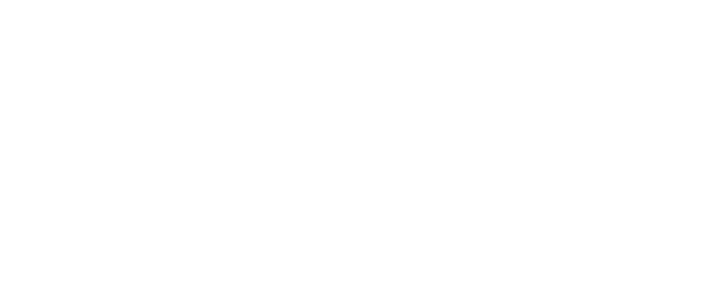
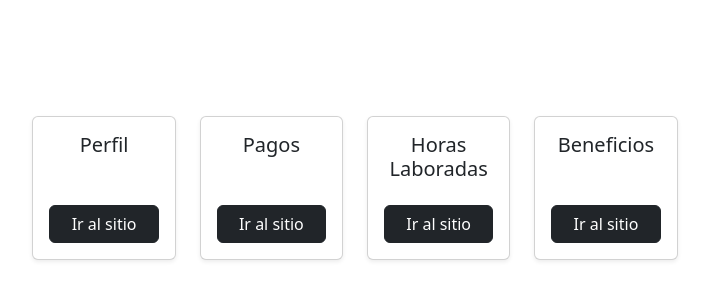
Before and after one commit to luisEChaconC/PI-IngeBases, a Vue app in the folder frontend/: page /main-menu in a window 1280 px wide. Before the commit this address had no page. Shown: the part 212-512 px from the top of the page, without its empty margins (285-994 px from the left). Built offline with nearby package versions, Linux system fonts and the light colour scheme.

Commit message:
feat(view-main-menu): add route for MainMenu view and initial implementation of employee and supervisor views

```diff
--- a/frontend/package.json
+++ b/frontend/package.json
@@ -8,6 +8,7 @@
     "lint": "vue-cli-service lint"
   },
   "dependencies": {
+    "bootstrap": "^5.3.5",
     "core-js": "^3.8.3",
     "vue": "^3.2.13",
     "vue-router": "^4.5.0"
--- a/frontend/src/main.js
+++ b/frontend/src/main.js
@@ -2,4 +2,7 @@ import { createApp } from 'vue'
 import App from './App.vue'
 import router from './router'
 
+import 'bootstrap/dist/css/bootstrap.min.css'
+import 'bootstrap'
+
 createApp(App).use(router).mount('#app')
--- a/frontend/src/router/index.js
+++ b/frontend/src/router/index.js
@@ -1,7 +1,9 @@
+import MainMenu from '@/views/MainMenu.vue'
 import { createRouter, createWebHistory } from 'vue-router'
 
-const routes = []
-
+const routes = [
+    { path: '/main-menu', name: 'MainMenu', component: MainMenu }
+]
 const router = createRouter({
     history: createWebHistory(),
     routes,
--- /dev/null
+++ b/frontend/src/views/MainMenu.vue
@@ -0,0 +1,106 @@
+<template>
+  <div class="container d-flex align-items-center justify-content-center vh-100">
+    <div class="row g-4 justify-content-center">
+      <!-- Profile card -->
+      <div v-if="showOption('viewProfile')" class="col-md-3">
+        <div class="card text-center h-100 shadow-sm">
+          <div class="card-body d-flex flex-column justify-content-between">
+            <h5 class="card-title">Perfil</h5>
+            <button class="btn btn-dark mt-3" mt-auto>Ir al sitio</button>
+          </div>
+        </div>
+      </div>
+
+      <!-- Payments card -->
+      <div v-if="showOption('viewPayments')" class="col-md-3">
+        <div class="card text-center h-100 shadow-sm">
+          <div class="card-body d-flex flex-column justify-content-between">
+            <h5 class="card-title">Pagos</h5>
+            <button class="btn btn-dark mt-3" mt-auto>Ir al sitio</button>
+          </div>
+        </div>
+      </div>
+
+      <!-- Worked-hours card -->
+      <div v-if="showOption('viewWorkedHours')" class="col-md-3">
+        <div class="card text-center h-100 shadow-sm">
+          <div class="card-body d-flex flex-column justify-content-between">
+            <h5 class="card-title">Horas Laboradas</h5>
+            <button class="btn btn-dark mt-3" mt-auto>Ir al sitio</button>
+          </div>
+        </div>
+      </div>
+
+      <!-- Benefits card -->
+      <div v-if="showOption('viewBenefits')" class="col-md-3">
+        <div class="card text-center h-100 shadow-sm">
+          <div class="card-body d-flex flex-column justify-content-between">
+            <h5 class="card-title">Beneficios</h5>
+            <button class="btn btn-dark mt-3" mt-auto>Ir al sitio</button>
+          </div>
+        </div>
+      </div>
+
+      <!-- Hours card -->
+      <div v-if="showOption('viewHours')" class="col-md-3">
+        <div class="card text-center h-100 shadow-sm">
+          <div class="card-body d-flex flex-column justify-content-between">
+            <h5 class="card-title">Horas</h5>
+            <button class="btn btn-dark mt-3" mt-auto>Ir al sitio</button>
+          </div>
+        </div>
+      </div>
+
+       <!-- Request-Hours-Correction card -->
+       <div v-if="showOption('viewRequestHoursCorrection')" class="col-md-3">
+        <div class="card text-center h-100 shadow-sm">
+          <div class="card-body d-flex flex-column justify-content-between">
+            <h5 class="card-title">Solicitar Corrección en Horas</h5>
+            <button class="btn btn-dark mt-3" mt-auto>Ir al sitio</button>
+          </div>
+        </div>
+      </div>
+    </div>
+  </div>
+</template>
+
+<script>
+export default {
+  name: "MainMenu",
+  data() {
+    return {
+      employeeType: "employee", // change different roles
+    };
+  },
+  methods: {
+    showOption(option) {
+      const permissions = {
+        employee: ["viewProfile", "viewPayments", "viewWorkedHours", "viewBenefits"],
+        supervisor: [
+          "viewProfile",
+          "viewPayments",
+          "viewWorkedHours",
+          "viewBenefits",
+          "viewHours",
+          "viewRequestHoursCorrection",
+        ],
+      };
+
+      return permissions[this.employeeType].includes(option);
+    },
+  },
+};
+</script>
+
+<style scoped>
+.container {
+  height: 100vh;
+}
+.card {
+  cursor: pointer;
+  transition: transform 0.2s ease;
+}
+.card:hover {
+  transform: scale(1.05);
+}
+</style>
```
Also changed, not shown: 1 other file (tests, documents, lock files or other folders).
